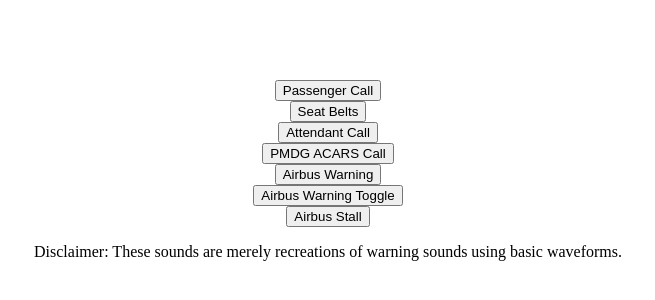
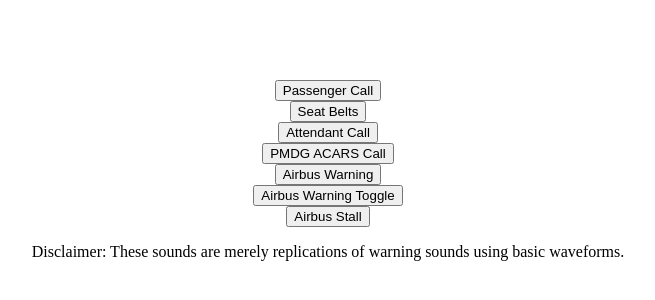
Before and after one commit to asdf1280/airplane-chime, a plain HTML site: page index.html in a window 1280 px wide. Shown: the part 230-530 px from the top of the page, 312-967 px from the left. Drawn offline with Linux system fonts and the light colour scheme.

Commit message:
Update index.html

```diff
--- a/index.html
+++ b/index.html
@@ -25,7 +25,7 @@
         <button onclick="airbusWarning()">Airbus Warning</button>
         <button onclick="airbusWarningToggle()">Airbus Warning Toggle</button>
         <button onclick="airbusStall()">Airbus Stall</button>
-        <p>Disclaimer: These sounds are merely recreations of warning sounds using basic waveforms.</p>
+        <p>Disclaimer: These sounds are merely replications of warning sounds using basic waveforms.</p>
     </div>
 
     <script>
```
